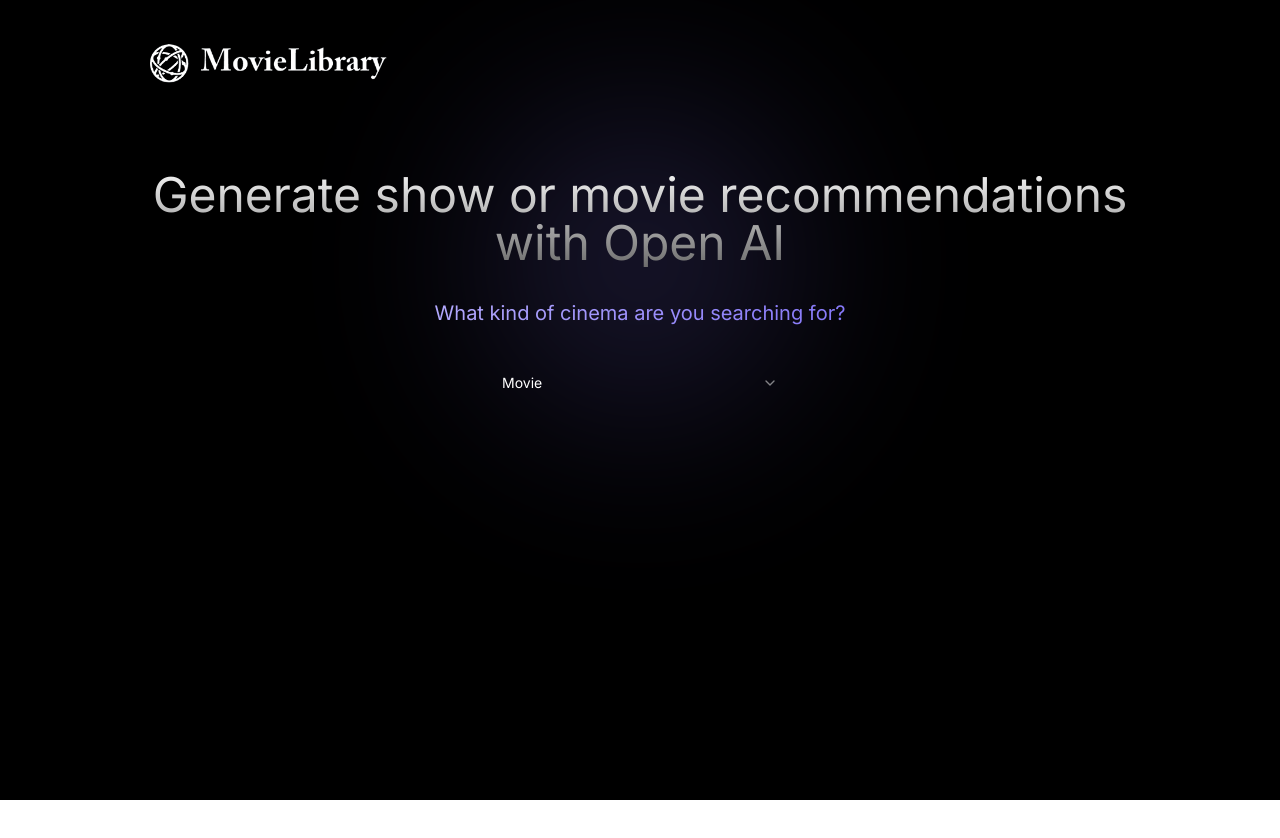
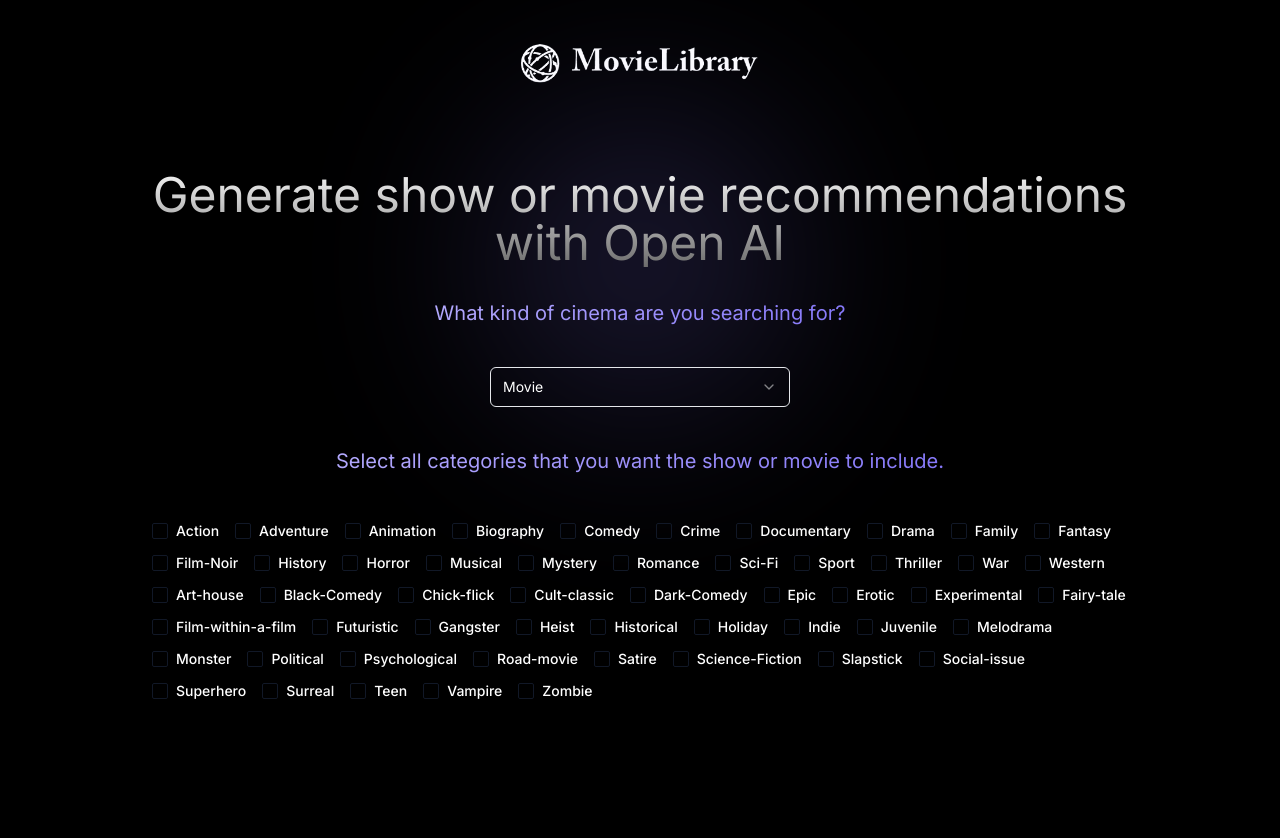
Before and after one commit to VasaOfficial/MovieLibrary, a Next.js app: page / in a window 1280 px wide. Shown: the top 838 px of the page. Before the commit the page ends 800 px from the top, so only its background shows below. Built offline with nearby package versions, Linux system fonts and the light colour scheme.

Commit message:
feat: add labels for genres that user can select

```diff
--- /dev/null
+++ b/db/genres.ts
@@ -0,0 +1,210 @@
+export const genres = [
+  {
+  id: "action",
+  label: "Action",
+  },
+  {
+  id: "adventure",
+  label: "Adventure",
+  },
+  {
+  id: "animation",
+  label: "Animation",
+  },
+  {
+  id: "biography",
+  label: "Biography",
+  },
+  {
+  id: "comedy",
+  label: "Comedy",
+  },
+  {
+  id: "crime",
+  label: "Crime",
+  },
+  {
+  id: "documentary",
+  label: "Documentary",
+  },
+  {
+  id: "drama",
+  label: "Drama",
+  },
+  {
+  id: "family",
+  label: "Family",
+  },
+  {
+  id: "fantasy",
+  label: "Fantasy",
+  },
+  {
+  id: "film-noir",
+  label: "Film-Noir",
+  },
+  {
+  id: "history",
+  label: "History",
+  },
+  {
+  id: "horror",
+  label: "Horror",
+  },
+  {
+  id: "musical",
+  label: "Musical",
+  },
+  {
+  id: "mystery",
+  label: "Mystery",
+  },
+  {
+  id: "romance",
+  label: "Romance",
+  },
+  {
+  id: "sci-fi",
+  label: "Sci-Fi",
+  },
+  {
+  id: "sport",
+  label: "Sport",
+  },
+  {
+  id: "thriller",
+  label: "Thriller",
+  },
+  {
+  id: "war",
+  label: "War",
+  },
+  {
+  id: "western",
+  label: "Western",
+  },
+  {
+  id: "art-house",
+  label: "Art-house",
+  },
+  {
+  id: "black-comedy",
+  label: "Black-Comedy",
+  },
+  {
+  id: "chick-flick",
+  label: "Chick-flick",
+  },
+  {
+  id: "cult-classic",
+  label: "Cult-classic",
+  },
+  {
+  id: "dark-comedy",
+  label: "Dark-Comedy",
+  },
+  {
+  id: "epic",
+  label: "Epic",
+  },
+  {
+  id: "erotic",
+  label: "Erotic",
+  },
+  {
+  id: "experimental",
+  label: "Experimental",
+  },
+  {
+  id: "fairy-tale",
+  label: "Fairy-tale",
+  },
+  {
+  id: "film-within-a-film",
+  label: "Film-within-a-film",
+  },
+  {
+  id: "futuristic",
+  label: "Futuristic",
+  },
+  {
+  id: "gangster",
+  label: "Gangster",
+  },
+  {
+  id: "heist",
+  label: "Heist",
+  },
+  {
+  id: "historical",
+  label: "Historical",
+  },
+  {
+  id: "holiday",
+  label: "Holiday",
+  },
+  {
+  id: "indie",
+  label: "Indie",
+  },
+  {
+  id: "juvenile",
+  label: "Juvenile",
+  },
+  {
+  id: "melodrama",
+  label: "Melodrama",
+  },
+  {
+  id: "monster",
+  label: "Monster",
+  },
+  {
+  id: "political",
+  label: "Political",
+  },
+  {
+  id: "psychological",
+  label: "Psychological",
+  },
+  {
+  id: "road-movie",
+  label: "Road-movie",
+  },
+  {
+  id: "satire",
+  label: "Satire",
+  },
+  {
+  id: "science-fiction",
+  label: "Science-Fiction",
+  },
+  {
+  id: "slapstick",
+  label: "Slapstick",
+  },
+  {
+  id: "social-issue",
+  label: "Social-issue",
+  },
+  {
+  id: "superhero",
+  label: "Superhero",
+  },
+  {
+  id: "surreal",
+  label: "Surreal",
+  },
+  {
+  id: "teen",
+  label: "Teen",
+  },
+  {
+  id: "vampire",
+  label: "Vampire",
+  },
+  {
+  id: "zombie",
+  label: "Zombie",
+  },
+  ] as const;
--- a/package.json
+++ b/package.json
@@ -19,6 +19,8 @@
     "postbuild": "next-sitemap"
   },
   "dependencies": {
+    "@radix-ui/react-checkbox": "^1.0.4",
+    "@radix-ui/react-label": "^2.0.2",
     "@radix-ui/react-select": "^1.2.2",
     "class-variance-authority": "^0.6.1",
     "clsx": "^1.2.1",
@@ -28,6 +30,7 @@
     "next-sitemap": "^4.1.3",
     "react": "^18.2.0",
     "react-dom": "^18.2.0",
+    "sharp": "^0.32.1",
     "tailwind-merge": "^1.13.2",
     "tailwindcss-animate": "^1.0.6"
   },
--- a/src/app/page.tsx
+++ b/src/app/page.tsx
@@ -1,12 +1,13 @@
 import Image from "next/image"
 import Logo from 'public/assets/logo4.png'
 import { Select, SelectContent, SelectItem, SelectTrigger, SelectValue } from "@/components/ui/select"
+import { LabelDemo } from "@/components/Label"
 
 export default function Home() {
   return (
     <div className="bg-black">
       <div className="mx-auto flex min-h-screen max-w-5xl flex-col px-4">
-        <header className="flex items-center justify-between py-8">
+        <header className="flex items-center justify-center py-8">
           <Image
           src={Logo}
           width={250}
@@ -19,12 +20,12 @@ export default function Home() {
           <section>
             <div className="relative z-0 mx-auto max-w-3x1 pb-24 pt-12 text-center">
               <div className="absolute -top-4 -z-10 flex w-full justify-center">
-                <div className="h-[310px] w-[310px] max-w-full animate-pulse-slow rounded-full bg-[#8678F9] opacity-20 blur-[100px]"></div>
+                <div className="h-[310px] w-[310px] max-w-full animate-pulse-slow rounded-full bg-[#8678F9] opacity-20 blur-[100px]"/>
               </div>
               <div>
                 <h1 className="mb-8 bg-gradient-to-t from-[#6d6d6d] to-[#f4f4f4] bg-clip-text text-4xl text-transparent md:text-5xl">Generate show or movie recommendations with Open AI</h1>
                 <p className="inline-flex animate-text-gradient bg-gradient-to-r from-[#b2a8fd] via-[#8678f9] to-[#c7d2fe] bg-[200%_auto] bg-clip-text text-xl text-transparent">What kind of cinema are you searching for?</p>
-                <div className="flex justify-center mt-9">
+                <div className="flex justify-center mt-10 mb-10">
                   <Select>
                     <SelectTrigger className="w-[300px] text-white">
                       <SelectValue  placeholder="Movie" />
@@ -37,6 +38,10 @@ export default function Home() {
                   </Select>
                 </div>
               </div>
+              <p className="inline-flex animate-text-gradient bg-gradient-to-r from-[#b2a8fd] via-[#8678f9] to-[#c7d2fe] bg-[200%_auto] bg-clip-text text-xl text-transparent">Select all categories that you want the show or movie to include.</p>
+              <div className="flex justify-center mt-10 mb-10">
+                <LabelDemo />
+              </div>
             </div>
           </section>
         </main>
--- /dev/null
+++ b/src/components/Label/index.tsx
@@ -0,0 +1,16 @@
+import { Checkbox } from "@/components/ui/checkbox";
+import { Label } from "@/components/ui/label";
+import { genres } from "db/genres";
+
+export function LabelDemo() {
+  return (
+    <div className="flex items-center flex-wrap  ">
+      {genres.map((item) => (
+        <div key={item.id} className="flex items-center m-2">
+          <Checkbox id={item.id} />
+          <Label className="text-white ml-2" htmlFor={item.id}>{item.label}</Label>
+        </div>
+      ))}
+    </div>
+  );
+}
--- /dev/null
+++ b/src/components/ui/checkbox.tsx
@@ -0,0 +1,30 @@
+"use client"
+
+import * as React from "react"
+import * as CheckboxPrimitive from "@radix-ui/react-checkbox"
+import { Check } from "lucide-react"
+
+import { cn } from "@/lib/utils"
+
+const Checkbox = React.forwardRef<
+  React.ElementRef<typeof CheckboxPrimitive.Root>,
+  React.ComponentPropsWithoutRef<typeof CheckboxPrimitive.Root>
+>(({ className, ...props }, ref) => (
+  <CheckboxPrimitive.Root
+    ref={ref}
+    className={cn(
+      "peer h-4 w-4 shrink-0 rounded-sm border border-gray-200 border-gray-900 ring-offset-white focus-visible:outline-none focus-visible:ring-2 focus-visible:ring-gray-400 focus-visible:ring-offset-2 disabled:cursor-not-allowed disabled:opacity-50 data-[state=checked]:bg-gray-900 data-[state=checked]:text-gray-50 dark:border-gray-800 dark:border-gray-50 dark:ring-offset-gray-950 dark:focus-visible:ring-gray-800 dark:data-[state=checked]:bg-gray-50 dark:data-[state=checked]:text-gray-900",
+      className
+    )}
+    {...props}
+  >
+    <CheckboxPrimitive.Indicator
+      className={cn("flex items-center justify-center text-current")}
+    >
+      <Check className="h-4 w-4" />
+    </CheckboxPrimitive.Indicator>
+  </CheckboxPrimitive.Root>
+))
+Checkbox.displayName = CheckboxPrimitive.Root.displayName
+
+export { Checkbox }
--- /dev/null
+++ b/src/components/ui/label.tsx
@@ -0,0 +1,26 @@
+"use client"
+
+import * as React from "react"
+import * as LabelPrimitive from "@radix-ui/react-label"
+import { cva, type VariantProps } from "class-variance-authority"
+
+import { cn } from "@/lib/utils"
+
+const labelVariants = cva(
+  "text-sm font-medium leading-none peer-disabled:cursor-not-allowed peer-disabled:opacity-70"
+)
+
+const Label = React.forwardRef<
+  React.ElementRef<typeof LabelPrimitive.Root>,
+  React.ComponentPropsWithoutRef<typeof LabelPrimitive.Root> &
+    VariantProps<typeof labelVariants>
+>(({ className, ...props }, ref) => (
+  <LabelPrimitive.Root
+    ref={ref}
+    className={cn(labelVariants(), className)}
+    {...props}
+  />
+))
+Label.displayName = LabelPrimitive.Root.displayName
+
+export { Label }
--- a/src/components/ui/select.tsx
+++ b/src/components/ui/select.tsx
@@ -19,7 +19,7 @@ const SelectTrigger = React.forwardRef<
   <SelectPrimitive.Trigger
     ref={ref}
     className={cn(
-      "flex h-10 w-full items-center justify-between rounded-md borde border-gray-200 bg-transparent px-3 py-2 text-sm ring-offset-white placeholder:text-gray-500 focus:outline-none focus:ring-2 focus:ring-gray-400 focus:ring-offset-2 disabled:cursor-not-allowed disabled:opacity-5 dark:border-gray-800 dark:ring-offset-gray-950 dark:placeholder:text-gray-400 dark:focus:ring-gray-800",
+      "flex h-10 w-full items-center justify-between rounded-md border border-gray-200 bg-transparent px-3 py-2 text-sm ring-offset-white placeholder:text-gray-500 focus:outline-none focus:ring-2 focus:ring-gray-400 focus:ring-offset-2 disabled:cursor-not-allowed disabled:opacity-50 dark:border-gray-800 dark:ring-offset-gray-950 dark:placeholder:text-gray-400 dark:focus:ring-gray-800",
       className
     )}
     {...props}
```
Also changed, not shown: 1 other file (tests, documents, lock files or other folders).
